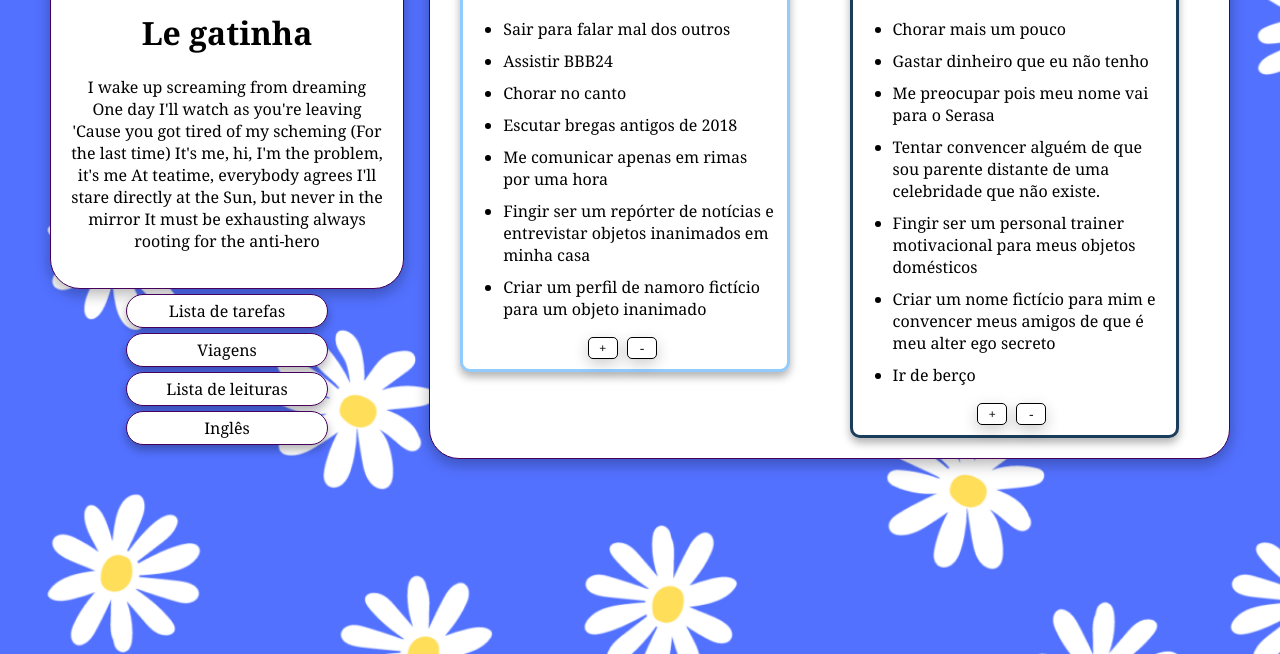
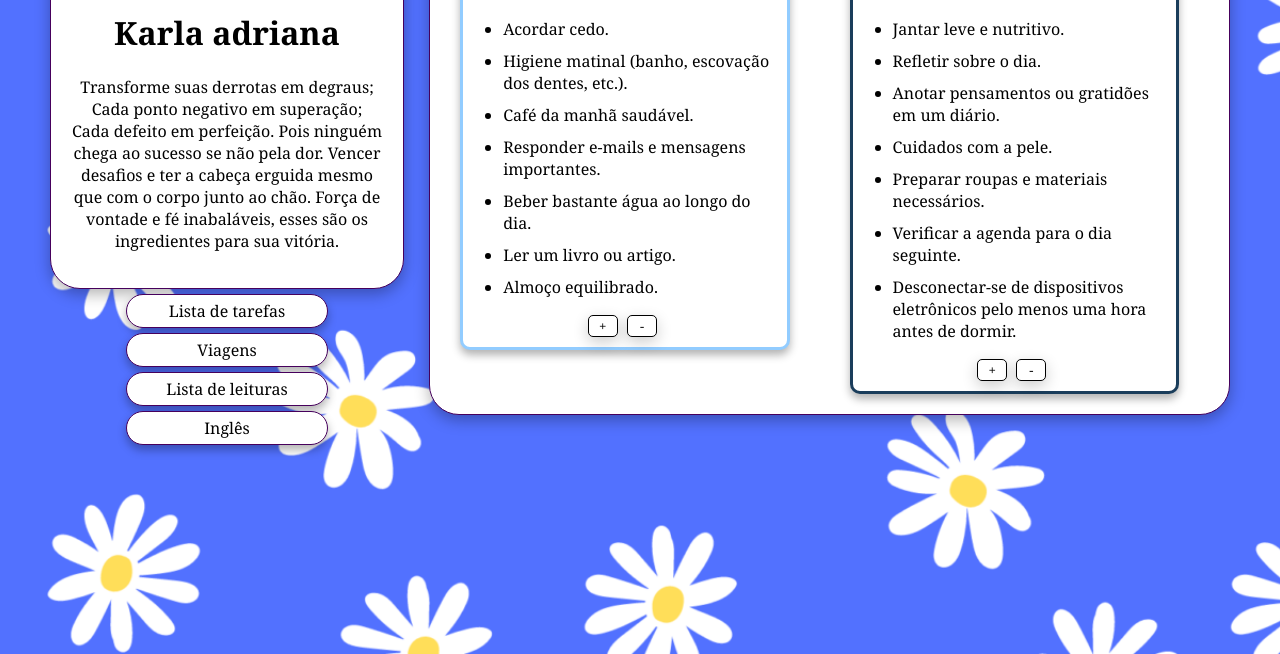
Before and after one commit to ledatrindade/AceleradoraAgil, a plain HTML site: page Enunciado2/img/Index.html in a window 1280 px wide. Shown: the part 246-900 px from the top of the page. Drawn offline with Linux system fonts and the light colour scheme.

Commit message:
Index.html

```diff
--- a/Enunciado2/img/Index.html
+++ b/Enunciado2/img/Index.html
@@ -12,16 +12,13 @@
         <div class="perfil">
             <img src="64572.png" width=140 height=140>
 
-            <h1>Le gatinha</h1>
-            <p>I wake up screaming from dreaming
-                One day I'll watch as you're leaving
-                'Cause you got tired of my scheming
-                (For the last time)
-
-                It's me, hi, I'm the problem, it's me
-                At teatime, everybody agrees
-                I'll stare directly at the Sun, but never in the mirror
-                It must be exhausting always rooting for the anti-hero</p>
+            <h1>Karla adriana</h1>
+            <p>Transforme suas derrotas em degraus;
+Cada ponto negativo em superação;
+Cada defeito em perfeição.
+Pois ninguém chega ao sucesso se não pela dor.
+Vencer desafios e ter a cabeça erguida mesmo que com o corpo junto ao chão.
+Força de vontade e fé inabaláveis, esses são os ingredientes para sua vitória.</p>
         </div>
         <nav class="menu">
             <ul style="list-style: none;">
@@ -44,13 +41,13 @@
                     <h1>Dia</h1>
 
                     <ul class="taskList">
-                        <li>Sair para falar mal dos outros</li>
-                        <li>Assistir BBB24</li>
-                        <li>Chorar no canto</li>
-                        <li>Escutar bregas antigos de 2018</li>
-                        <li>Me comunicar apenas em rimas por uma hora</li>
-                        <li>Fingir ser um repórter de notícias e entrevistar objetos inanimados em minha casa</li>
-                        <li>Criar um perfil de namoro fictício para um objeto inanimado</li>
+                        <li>Acordar cedo.</li>
+                        <li>Higiene matinal (banho, escovação dos dentes, etc.).</li>
+                        <li>Café da manhã saudável.</li>
+                        <li>Responder e-mails e mensagens importantes.</li>
+                        <li>Beber bastante água ao longo do dia.</li>
+                        <li>Ler um livro ou artigo.</li>
+                        <li>Almoço equilibrado.</li>
                     </ul>
                     <div class="buttons">
                         <button id="adicionar">+</button>
@@ -62,13 +59,13 @@
                     <h1>Noite</h1>
 
                     <ul class="taskList">
-                        <li>Chorar mais um pouco</li>
-                        <li>Gastar dinheiro que eu não tenho</li>
-                        <li>Me preocupar pois meu nome vai para o Serasa</li>
-                        <li>Tentar convencer alguém de que sou parente distante de uma celebridade que não existe.</li>
-                        <li>Fingir ser um personal trainer motivacional para meus objetos domésticos</li>
-                        <li>Criar um nome fictício para mim e convencer meus amigos de que é meu alter ego secreto</li>
-                        <li>Ir de berço</li>
+                        <li>Jantar leve e nutritivo.</li>
+                        <li>Refletir sobre o dia.</li>
+                        <li>Anotar pensamentos ou gratidões em um diário.</li>
+                        <li>Cuidados com a pele.</li>
+                        <li>Preparar roupas e materiais necessários.</li>
+                        <li>Verificar a agenda para o dia seguinte.</li>
+                        <li>Desconectar-se de dispositivos eletrônicos pelo menos uma hora antes de dormir.</li>
                     </ul>
                     <div class="buttons1">
                         <button id="adicionar">+</button>
```
